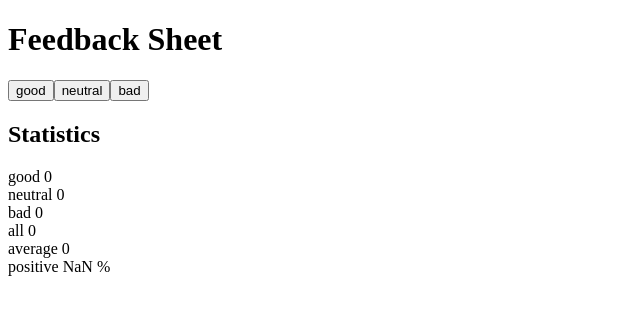
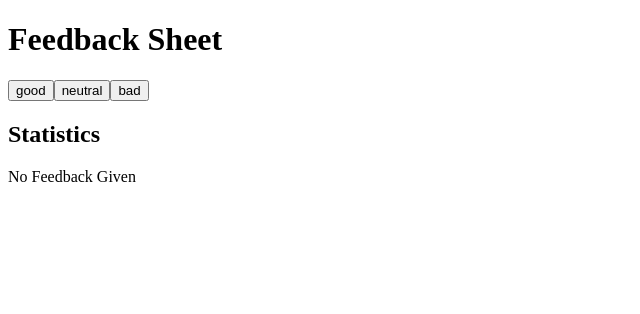
Before and after one commit to garyarzuma/Full-Stack-Open-Course, a React (Create React App) app in the folder Part 1/unicafe/: page / in a window 1280 px wide. Shown: the top 314 px of the page, without its empty margins (0-640 px from the left). Built offline with nearby package versions, Linux system fonts and the light colour scheme.

Commit message:
Finished ex 1.9

```diff
--- a/Part 1/unicafe/src/App.js
+++ b/Part 1/unicafe/src/App.js
@@ -12,13 +12,22 @@ const Display = (props) => (
   </div>
 )
 
-const Statistics = (props) => (
+const Statistics = (props) => {
+
+  if (props.sum > 0)
+    return(
       <div>
+        <Display text={props.good} info="good"/>
+        <Display text={props.neutral} info="neutral"/>
+        <Display text={props.bad} info="bad"/>
         <Display text={props.sum} info="all"/>
         <Display text={props.average} info="average"/>
         <Display text={props.positive} info="positive" units="%"/>
       </div>
     )
+  else
+    return <div>No Feedback Given</div>
+}
 
 const App = () => {
   // save clicks of each button to its own state
@@ -43,11 +52,7 @@ const App = () => {
         <Button handleClick={() => handleClickFunc("neutral")} text="neutral"/>
         <Button handleClick={() => handleClickFunc("bad")} text="bad"/>
       <h2>Statistics</h2>
-        <Display text={good} info="good"/>
-        <Display text={neutral} info="neutral"/>
-        <Display text={bad} info="bad"/>
-
-        <Statistics positive={percentPositive()} sum={Sum()} average={average()}/>
+        <Statistics good={good} neutral={neutral} bad={bad} positive={percentPositive()} sum={Sum()} average={average()}/>
     </div>
   )
 }
```
Lines whose indentation alone changed are shown as unchanged.
